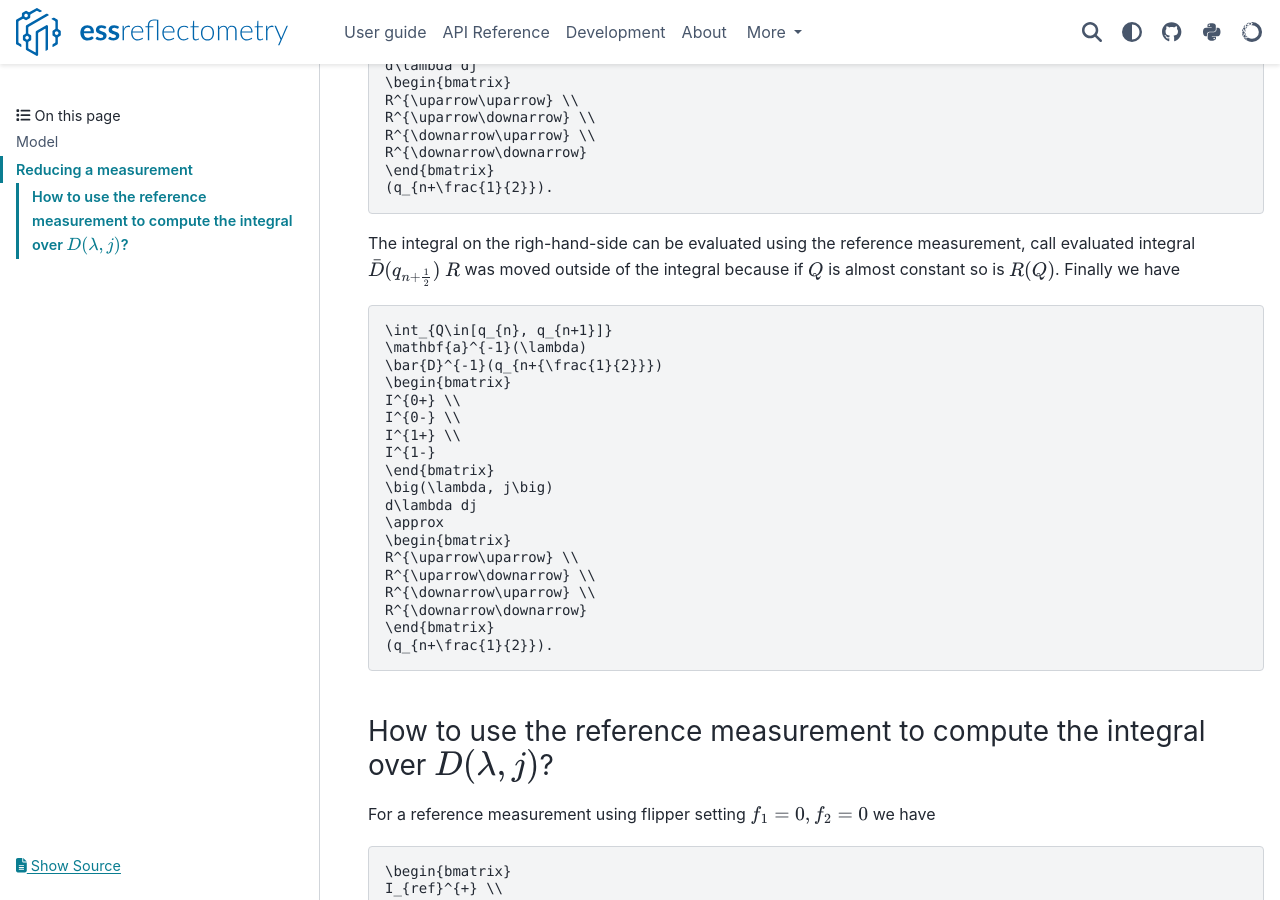
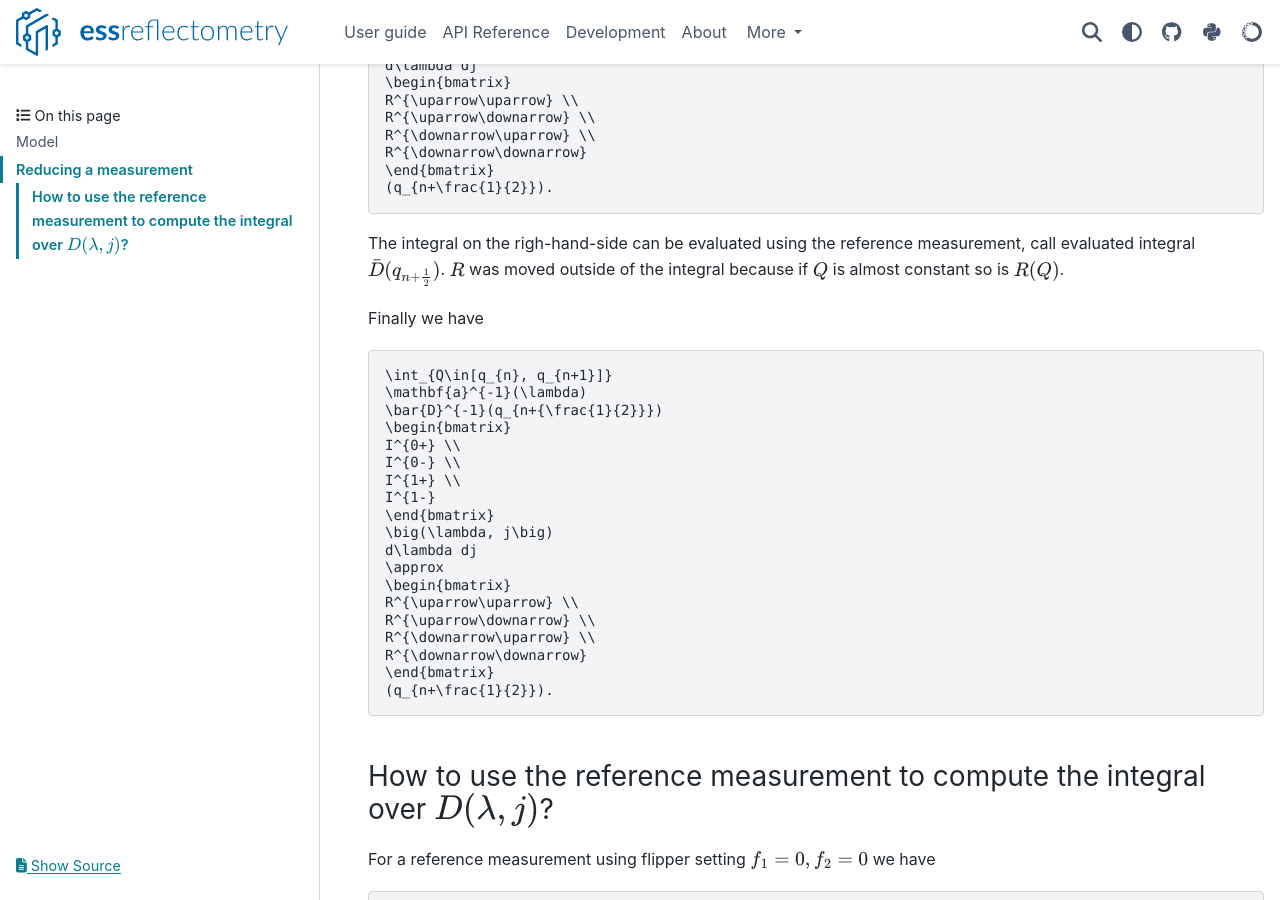
Before and after one commit to scipp/essreflectometry, a Sphinx documentation site: the page built from docs/user-guide/estia-data-reduction.md, in a window 1280 px wide and 900 px high, scrolled down 2844 px. Built offline with Sphinx 7.4.7 and the PyData theme 0.15.4, drawn with Linux system fonts in a browser that asks for light colours; the version number could not be read and is left out.

Commit message:
Update estia-data-reduction.md

````diff
--- a/docs/user-guide/estia-data-reduction.md
+++ b/docs/user-guide/estia-data-reduction.md
@@ -136,8 +136,9 @@ R^{\downarrow\downarrow}
 \end{bmatrix}
 (q_{n+\frac{1}{2}}).
 ```
-The integral on the righ-hand-side can be evaluated using the reference measurement, call evaluated integral $\bar{D}(q_{n+{\frac{1}{2}}})$
+The integral on the righ-hand-side can be evaluated using the reference measurement, call evaluated integral $\bar{D}(q_{n+{\frac{1}{2}}})$.
 $R$ was moved outside of the integral because if $Q$ is almost constant so is $R(Q)$.
+
 Finally we have
 ```math
 \int_{Q\in[q_{n}, q_{n+1}]}
````
